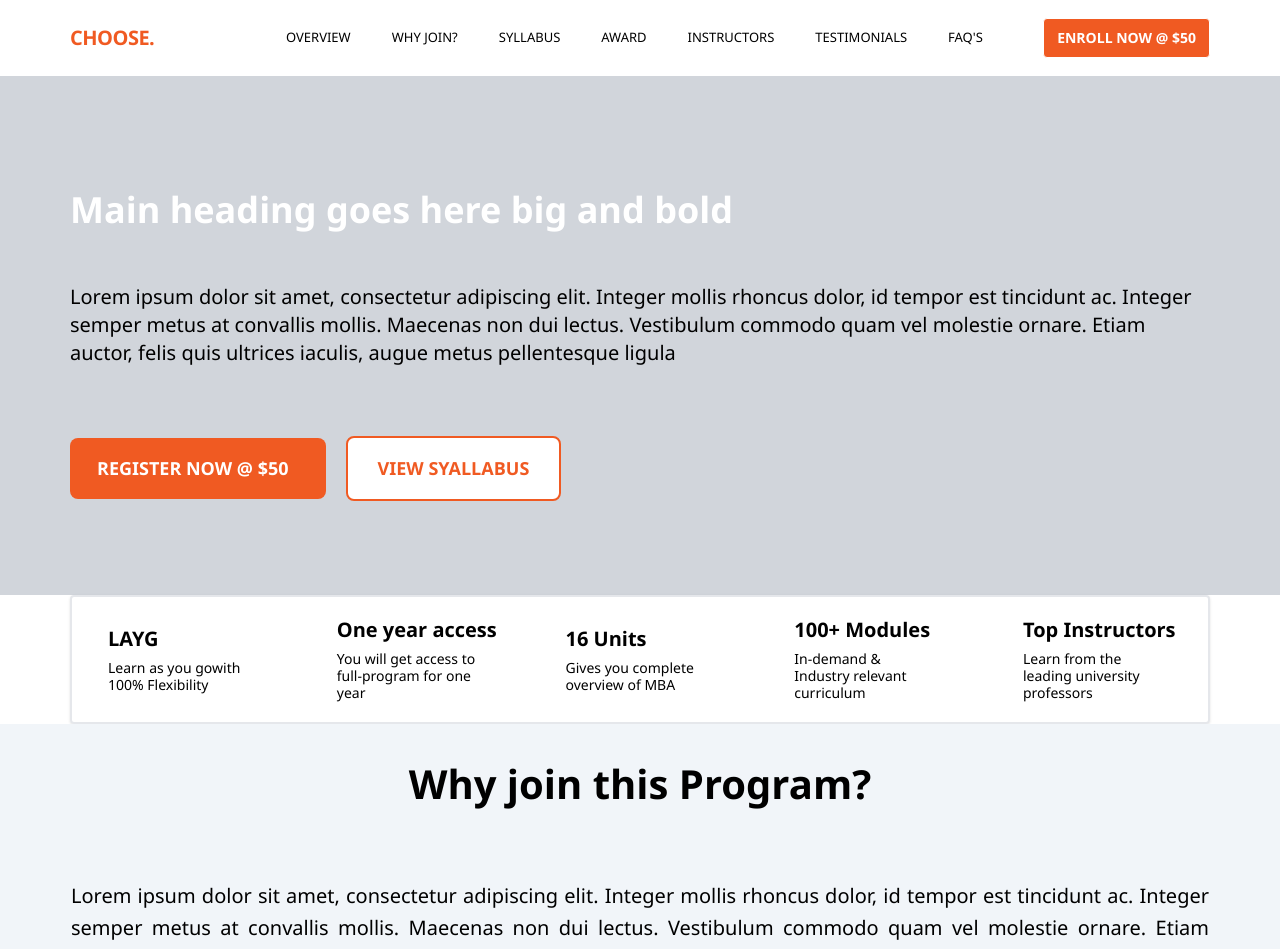
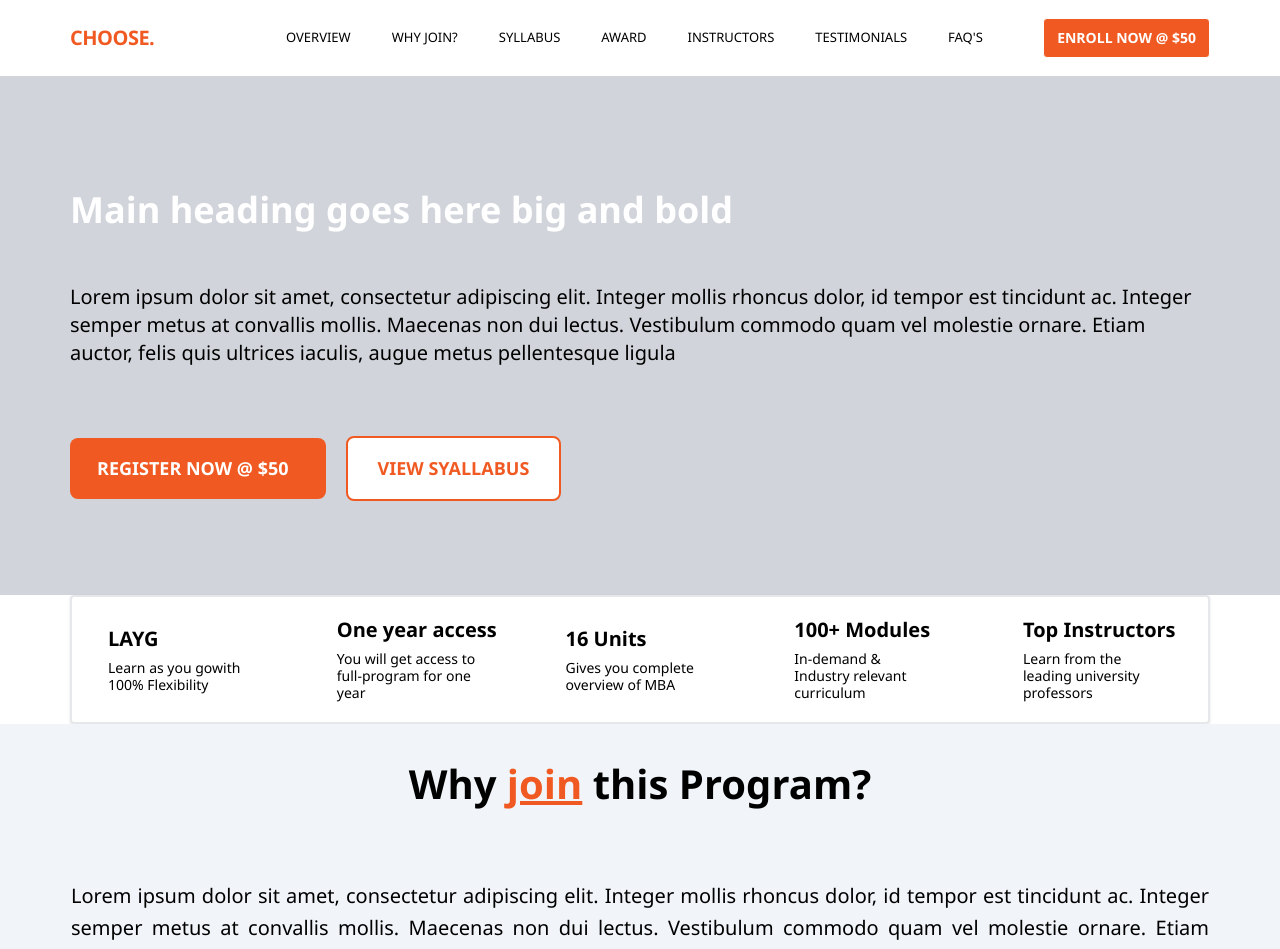
Before and after one commit to Taimur-DevOps/CHOOSE._ReactFrontend, a React (Create React App) app: page / in a window 1280 px wide. Shown: the top 949 px of the page. Built offline with nearby package versions, Linux system fonts and the light colour scheme; a web font is replaced by a local one.

Commit message:
Update JoinProgramDetails.js

```diff
--- a/src/Sections/JoinProgramDetails.js
+++ b/src/Sections/JoinProgramDetails.js
@@ -6,7 +6,7 @@ const JoinProgramDetails = () => {
       <div className="max-w-[1138px] h-[641px] mx-auto  ">
         <div className="flex flex-col gap-[36px] flex-start">
         <div className="flex items-center justify-center py-[30px]">
-          <h1 className="text-[40px] leading-[60px] font-semibold">Why join this Program?</h1>
+          <h1 className="text-[40px] leading-[60px] font-semibold">Why <span className='text-primary underline'>join</span>  this Program?</h1>
         </div>
         <div className="flex flex-col h-[384px]">
 
```
